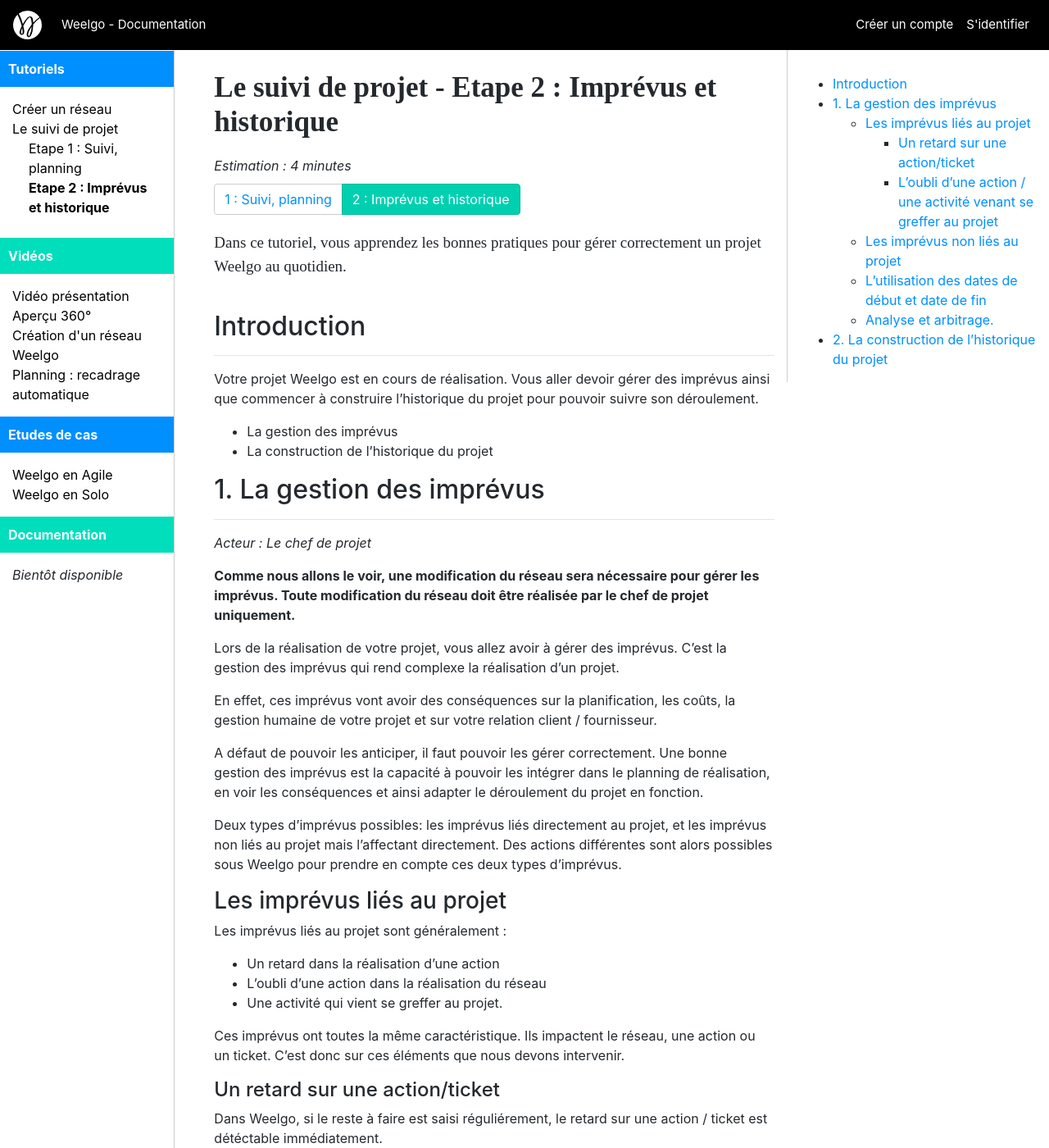
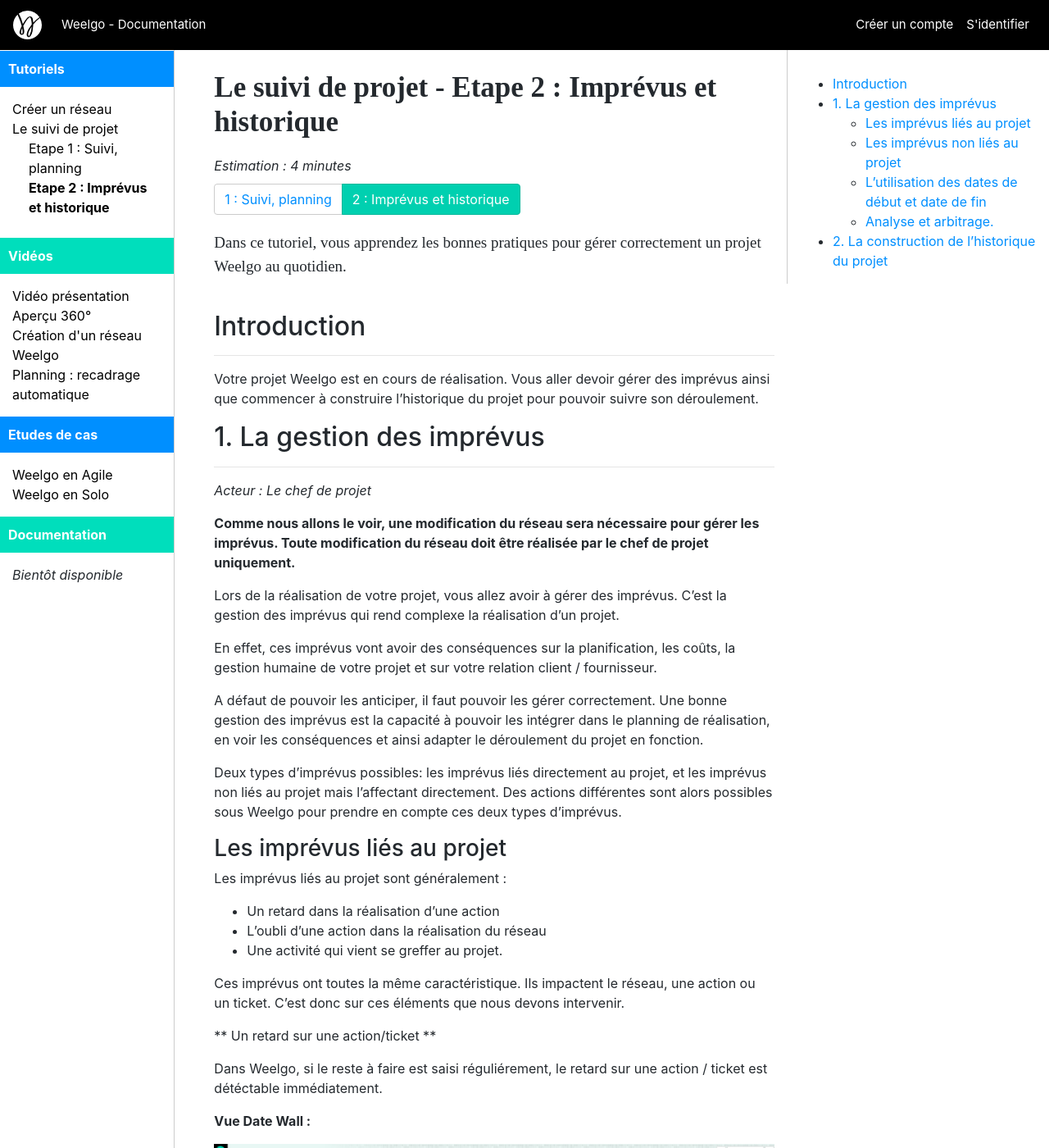
Before and after one commit to Weelgo/weelgo.github.io, a Jekyll site: the page built from fr/tutoriels/suiviProjet_etp2_imprevusEtHistorique.md, in a window 1280 px wide and 1400 px high. Shown: the whole window at 82% size. Built offline with Jekyll 4.4.1, drawn with Linux system fonts in a browser that asks for light colours; some of the changed text lies outside the part shown.

Commit message:
Update suiviProjet_etp2_imprevusEtHistorique.md

```diff
--- a/fr/tutoriels/suiviProjet_etp2_imprevusEtHistorique.md
+++ b/fr/tutoriels/suiviProjet_etp2_imprevusEtHistorique.md
@@ -12,8 +12,6 @@
 ---
 
 Votre projet Weelgo est en cours de réalisation. Vous aller devoir gérer des imprévus ainsi que commencer à construire l'historique du projet pour pouvoir suivre son déroulement.
-* La gestion des imprévus
-* La construction de l'historique du projet
 
 
 ## 1. La gestion des imprévus
@@ -42,7 +40,7 @@
 
 Ces imprévus ont toutes la même caractéristique. Ils impactent le réseau, une action ou un ticket. C'est donc sur ces éléments que nous devons intervenir.
 
-#### Un retard sur une action/ticket
+** Un retard sur une action/ticket **
 
 Dans Weelgo, si le reste à faire est saisi réguliérement, le retard sur une action / ticket est détéctable immédiatement.
 
@@ -75,7 +73,7 @@
 Une action estimée à 4 jh en moyenne peut être réalisée en 2 j de travail par une personne plus expérimentée. Nous préconisons d'indiquer la charge en fonction de la personne qui traite l'activité.
 
 
-#### L'oubli d'une action / une activité venant se greffer au projet
+** L'oubli d'une action / une activité venant se greffer au projet **
 
 Si une activité doit être rajouter dans le projet, vous devez déjà identifié son type : Action ou ticket.
 
```
